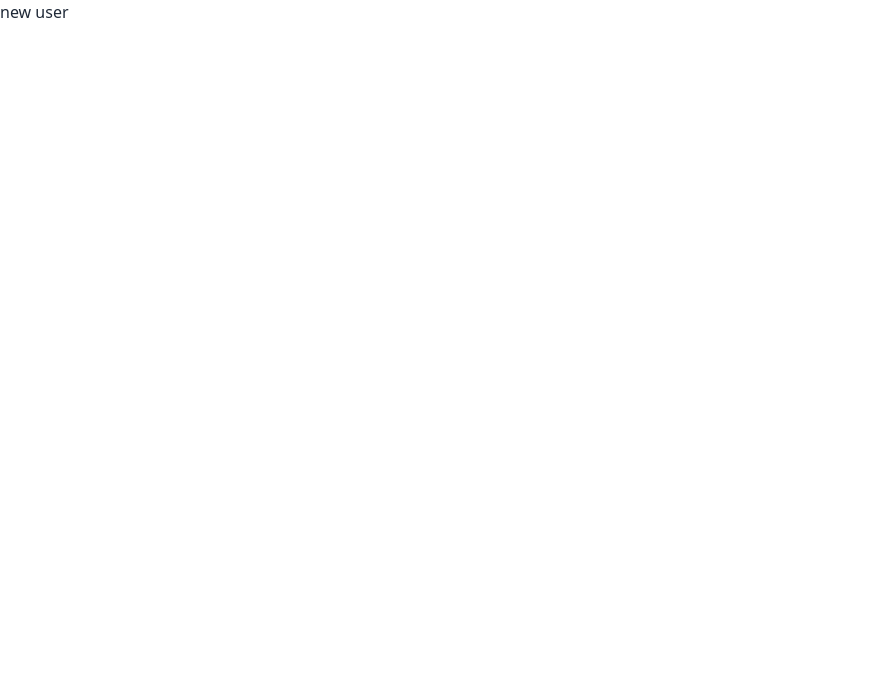
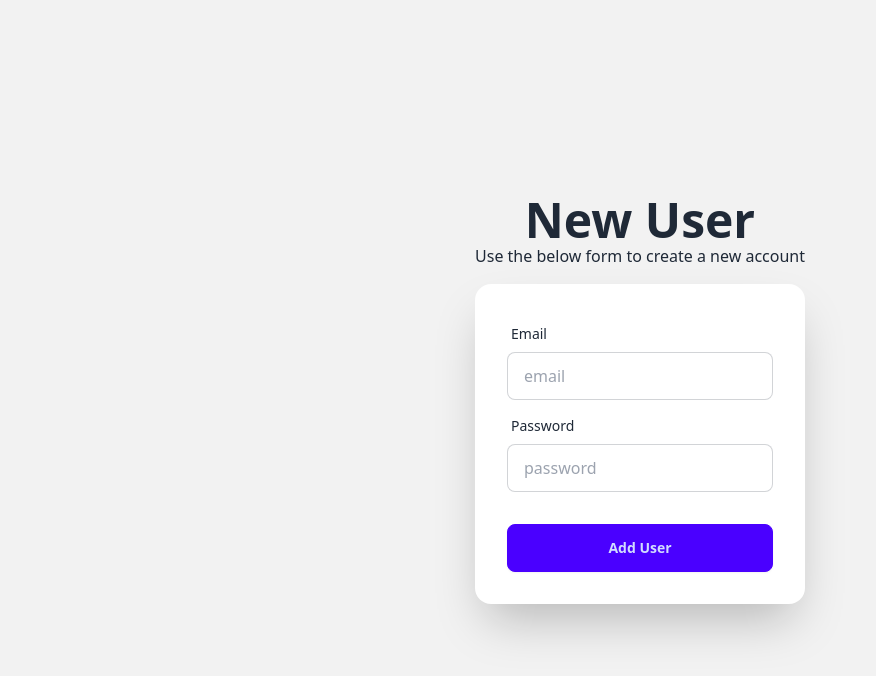
Before and after one commit to salman-ibne-shofi/user-management-system-client, a React (Vite) app: page /addUser in a window 1280 px wide. Shown: the top 676 px of the page, without its empty margins (0-876 px from the left). Built offline with nearby package versions, Linux system fonts and the light colour scheme.

Commit message:
created add user form and get value successfully from client site

```diff
--- a/src/components/AddUser.jsx
+++ b/src/components/AddUser.jsx
@@ -1,7 +1,54 @@
 const AddUser = () => {
+	const handleAddUser = (e) => {
+		e.preventDefault();
+		const form = e.target;
+		const email = form.email.value;
+		const password = form.password.value;
+		console.log(email, password);
+	};
 	return (
 		<div>
-			<h2>new user</h2>
+			<div className="hero bg-base-200 min-h-screen">
+				<div className="hero-content flex-col">
+					<div className="text-center lg:text-center">
+						<h1 className="text-5xl font-bold">New User</h1>
+						<p>Use the below form to create a new account</p>
+					</div>
+					<div className="card bg-base-100 w-full max-w-sm shrink-0 shadow-2xl">
+						<form onSubmit={handleAddUser} className="card-body">
+							<div className="form-control">
+								<label className="label">
+									<span className="label-text">Email</span>
+								</label>
+								<input
+									type="email"
+									name="email"
+									placeholder="email"
+									className="input input-bordered"
+									required
+								/>
+							</div>
+							<div className="form-control">
+								<label className="label">
+									<span className="label-text">Password</span>
+								</label>
+								<input
+									type="password"
+									name="password"
+									placeholder="password"
+									className="input input-bordered"
+									required
+								/>
+							</div>
+							<div className="form-control mt-6">
+								<button className="btn btn-primary">
+									Add User
+								</button>
+							</div>
+						</form>
+					</div>
+				</div>
+			</div>
 		</div>
 	);
 };
```
